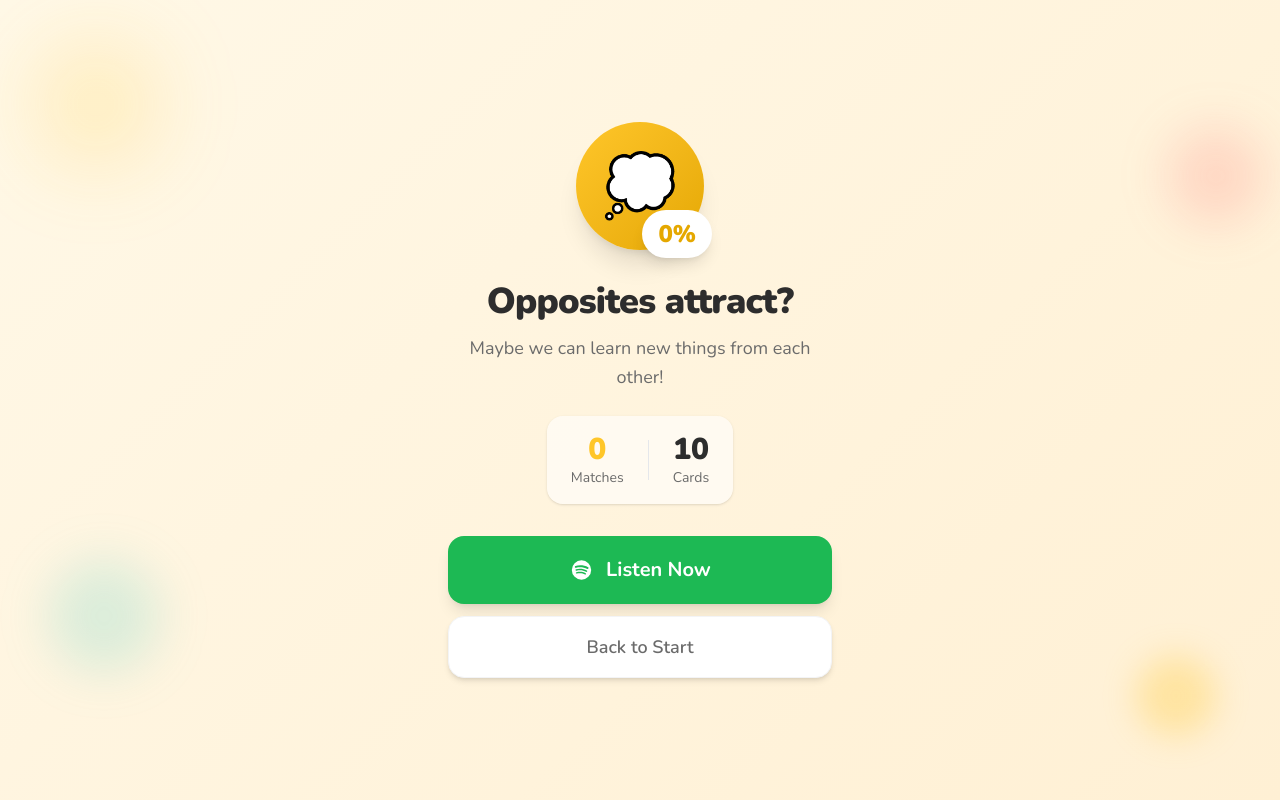
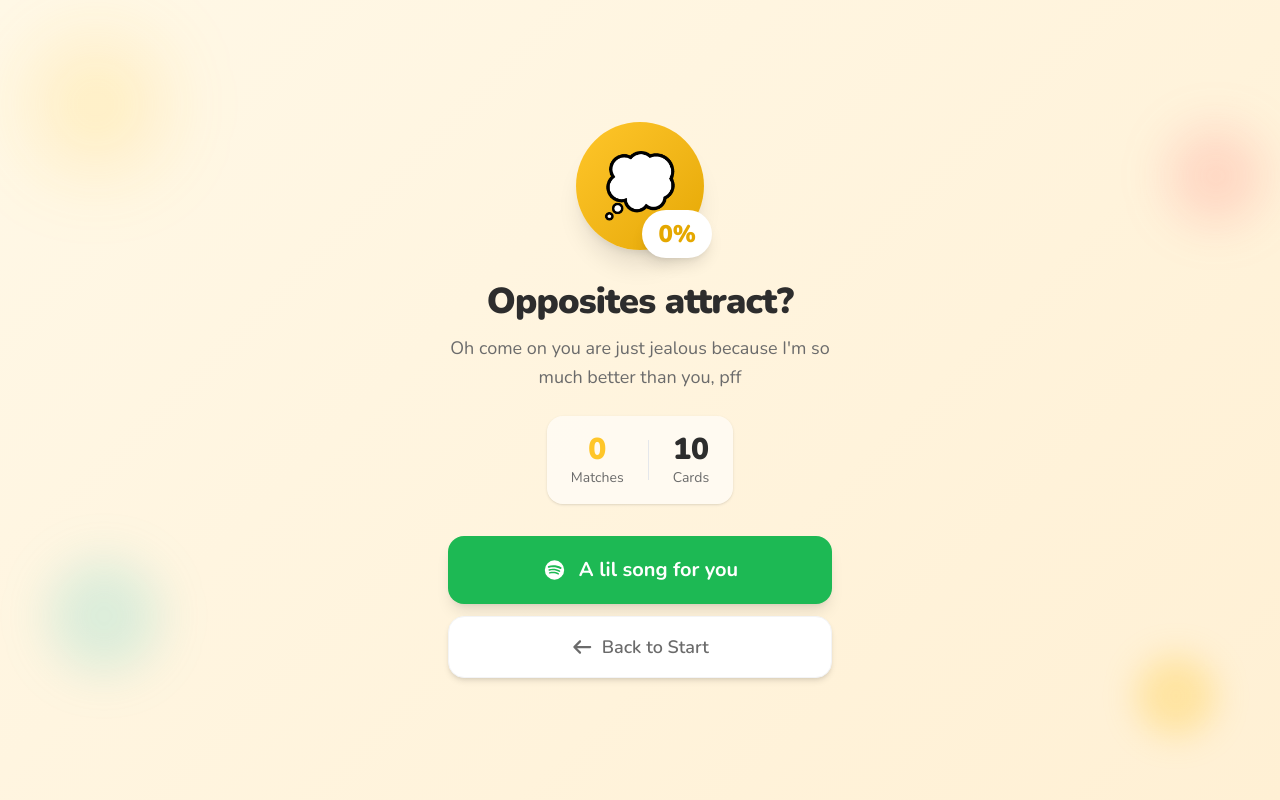
Before and after one commit to Azzeccagarbugli/emma, a Next.js app: page /conclusion in a window 1280 px wide. Built offline with nearby package versions, Linux system fonts and the light colour scheme.

Commit message:
feat: ✨ Refine conclusion content and enhance navigation with new icons

```diff
--- a/app/conclusion/page.tsx
+++ b/app/conclusion/page.tsx
@@ -7,6 +7,7 @@ import { faSpotify } from '@fortawesome/free-brands-svg-icons';
 import { useEffect, useState, Suspense } from 'react';
 import confetti from 'canvas-confetti';
 import cardsData from '@/data/cards.json';
+import { faArrowLeft } from '@fortawesome/free-solid-svg-icons';
 
 function ConclusionContent() {
     const searchParams = useSearchParams();
@@ -65,14 +66,14 @@ function ConclusionContent() {
         } else if (matchPercentage >= 50) {
             return {
                 emoji: '✨',
-                title: 'Pretty good match!',
-                subtitle: "We've got some things in common... let's explore more!",
+                title: 'Lekker meisje',
+                subtitle: "I thought you were just a meme but you are actually cool, maybe...",
             };
         } else {
             return {
                 emoji: '💭',
                 title: 'Opposites attract?',
-                subtitle: "Maybe we can learn new things from each other!",
+                subtitle: "Oh come on you are just jealous because I'm so much better than you, pff",
             };
         }
     };
@@ -136,13 +137,14 @@ function ConclusionContent() {
                     className="w-full bg-[#1DB954] hover:bg-[#1ed760] text-white font-bold text-xl py-5 px-8 rounded-2xl shadow-lg hover:shadow-xl transform hover:scale-[1.02] active:scale-[0.98] flex items-center justify-center gap-3 touch-target transition-all duration-200 mb-3"
                 >
                     <FontAwesomeIcon icon={faSpotify} className="w-6 h-6" />
-                    <span>Listen Now</span>
+                    <span>A lil song for you</span>
                 </a>
 
                 <Link
                     href="/"
                     className="w-full bg-white hover:bg-gray-50 text-text-muted font-semibold text-lg py-4 px-8 rounded-2xl shadow-md hover:shadow-lg transform hover:scale-[1.01] active:scale-[0.99] flex items-center justify-center gap-2 touch-target transition-all duration-200 border border-gray-100"
                 >
+                    <FontAwesomeIcon icon={faArrowLeft} className="w-6 h-6" />
                     <span>Back to Start</span>
                 </Link>
             </div>
--- a/app/page.tsx
+++ b/app/page.tsx
@@ -28,7 +28,7 @@ export default function Home() {
         </h1>
 
         <p className="text-xl text-text-muted font-semibold mb-2">
-          I made something special for you...
+          I made something for you...
         </p>
 
         <p className="text-text-muted/80 text-base leading-relaxed mb-12">
```
